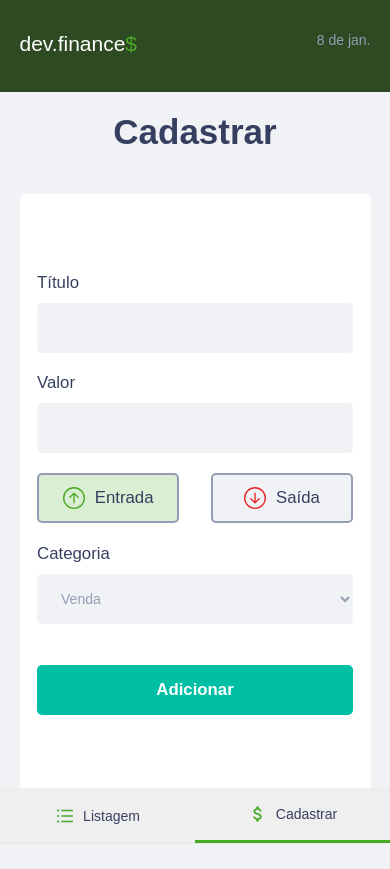
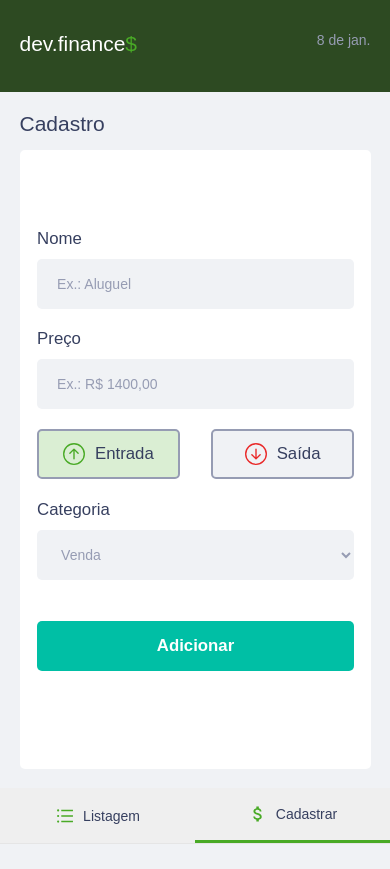
Before and after one commit to eduardor2m/dev-finances, a Next.js app: page /import in a window 390 px wide. Before the commit the page ends 844 px from the top, so only its background shows below. Built offline with nearby package versions, Linux system fonts and the light colour scheme.

Commit message:
feat: responsiveness adjustments

```diff
--- a/src/components/form.tsx
+++ b/src/components/form.tsx
@@ -39,12 +39,22 @@ export const Form: FC = () => {
   return (
     <form className={styles.formImport} onSubmit={handleAddTransaction}>
       <div className={styles.formLI}>
-        <label htmlFor="title">Título</label>
-        <input type="text" id="title" className={styles.input} />
+        <label htmlFor="title">Nome</label>
+        <input
+          type="text"
+          id="title"
+          className={styles.input}
+          placeholder="Ex.: Aluguel"
+        />
       </div>
       <div className={styles.formLI}>
-        <label htmlFor="value">Valor</label>
-        <input type="number" id="price" className={styles.input} />
+        <label htmlFor="value">Preço</label>
+        <input
+          type="number"
+          id="price"
+          className={styles.input}
+          placeholder="Ex.: R$ 1400,00"
+        />
       </div>
       <div className={styles.formButtons}>
         <button
--- a/src/pages/import.tsx
+++ b/src/pages/import.tsx
@@ -43,7 +43,7 @@ const Import: NextPage = () => {
             <HeaderSmallMobile />
           </div>
           <div className={styles.import}>
-            <h1>Cadastrar</h1>
+            <h1>Cadastro</h1>
             <Form />
           </div>
         </main>
--- a/src/styles/components/Card.module.scss
+++ b/src/styles/components/Card.module.scss
@@ -60,7 +60,7 @@
   }
 }
 
-@media screen and (max-width: 1080px) {
+@media screen and (max-width: 1100px) {
   .cardContent {
     display: none;
   }
--- a/src/styles/components/Form.module.scss
+++ b/src/styles/components/Form.module.scss
@@ -70,9 +70,14 @@
   }
 }
 
-@media screen and (max-width: 1080px) {
+@media screen and (max-width: 1100px) {
   .formImport {
-    width: 90%;
+    width: 95%;
+
+    input::placeholder {
+      font-size: 1rem;
+      color: var(--text);
+    }
 
     .formLI {
       width: 100%;
--- a/src/styles/pages/Home.module.scss
+++ b/src/styles/pages/Home.module.scss
@@ -17,7 +17,7 @@
   display: none;
 }
 
-@media screen and (max-width: 1080px) {
+@media screen and (max-width: 1100px) {
   .titleTable {
     display: inline-block;
     margin-left: 5%;
@@ -38,7 +38,7 @@
   }
 }
 
-@media screen and (min-width: 1080px) {
+@media screen and (min-width: 1100px) {
   .wrapperHeaderBottom {
     display: none;
   }
--- a/src/styles/pages/Import.module.scss
+++ b/src/styles/pages/Import.module.scss
@@ -27,13 +27,23 @@
   display: none;
 }
 
-@media screen and (max-width: 1080px) {
+@media screen and (max-width: 1100px) {
   .main {
-    height: 100vh;
+    margin: 0;
   }
   .import {
     margin-top: 20px;
+    margin-bottom: 100px;
+    align-items: flex-start;
+    margin-left: 5%;
+    h1 {
+      font-size: 1.5rem;
+      font-weight: 500;
+      color: var(--title);
+      margin-bottom: 1rem;
+    }
   }
+
   .container {
     height: auto;
     background: var(--background);
@@ -46,7 +56,7 @@
   }
 }
 
-@media screen and (min-width: 1080px) {
+@media screen and (min-width: 1100px) {
   .wrapperHeaderBottom {
     display: none;
   }
```
Also changed, not shown: src/styles/components/Table.module.scss (+1 -33 lines).
